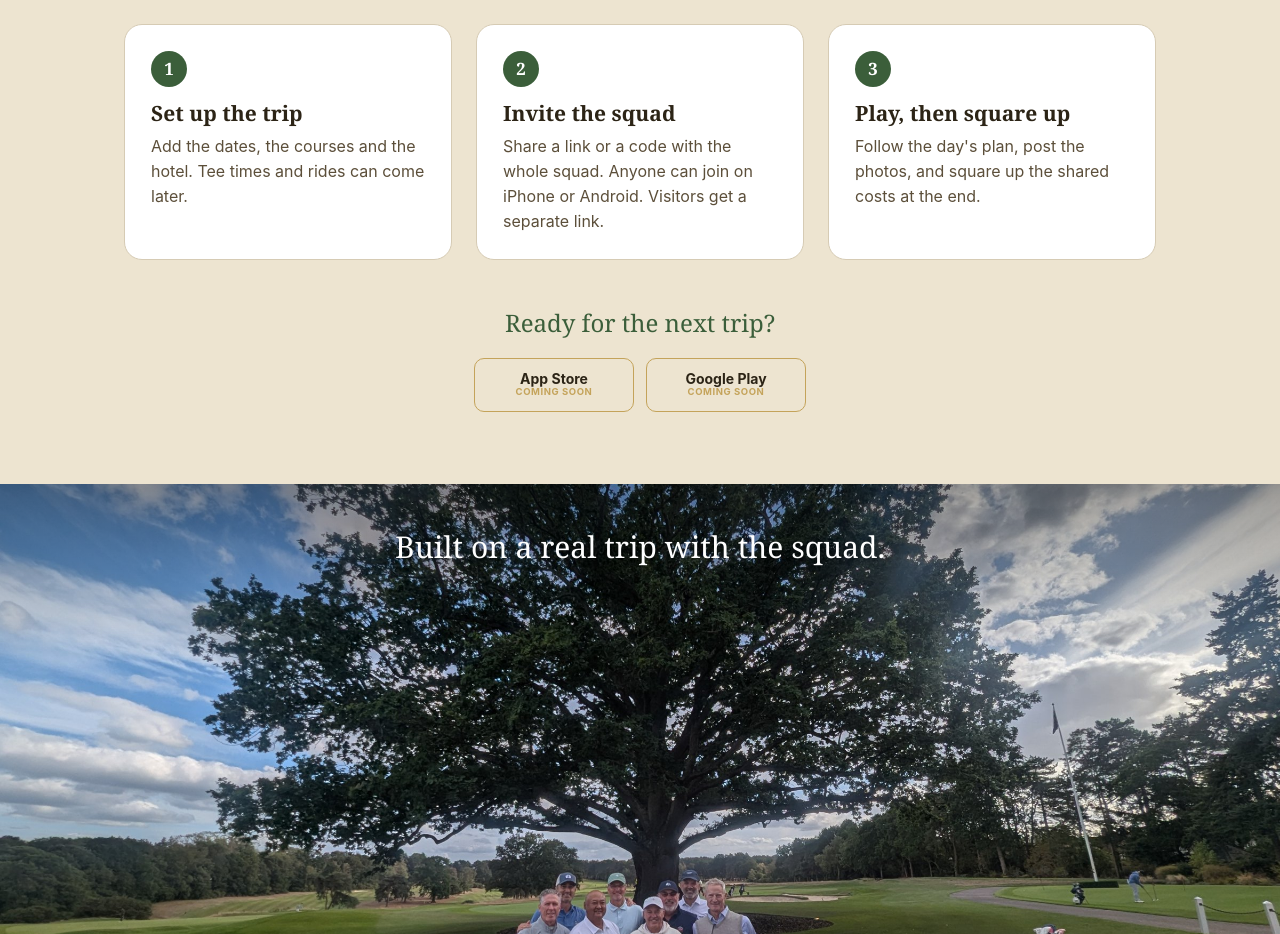
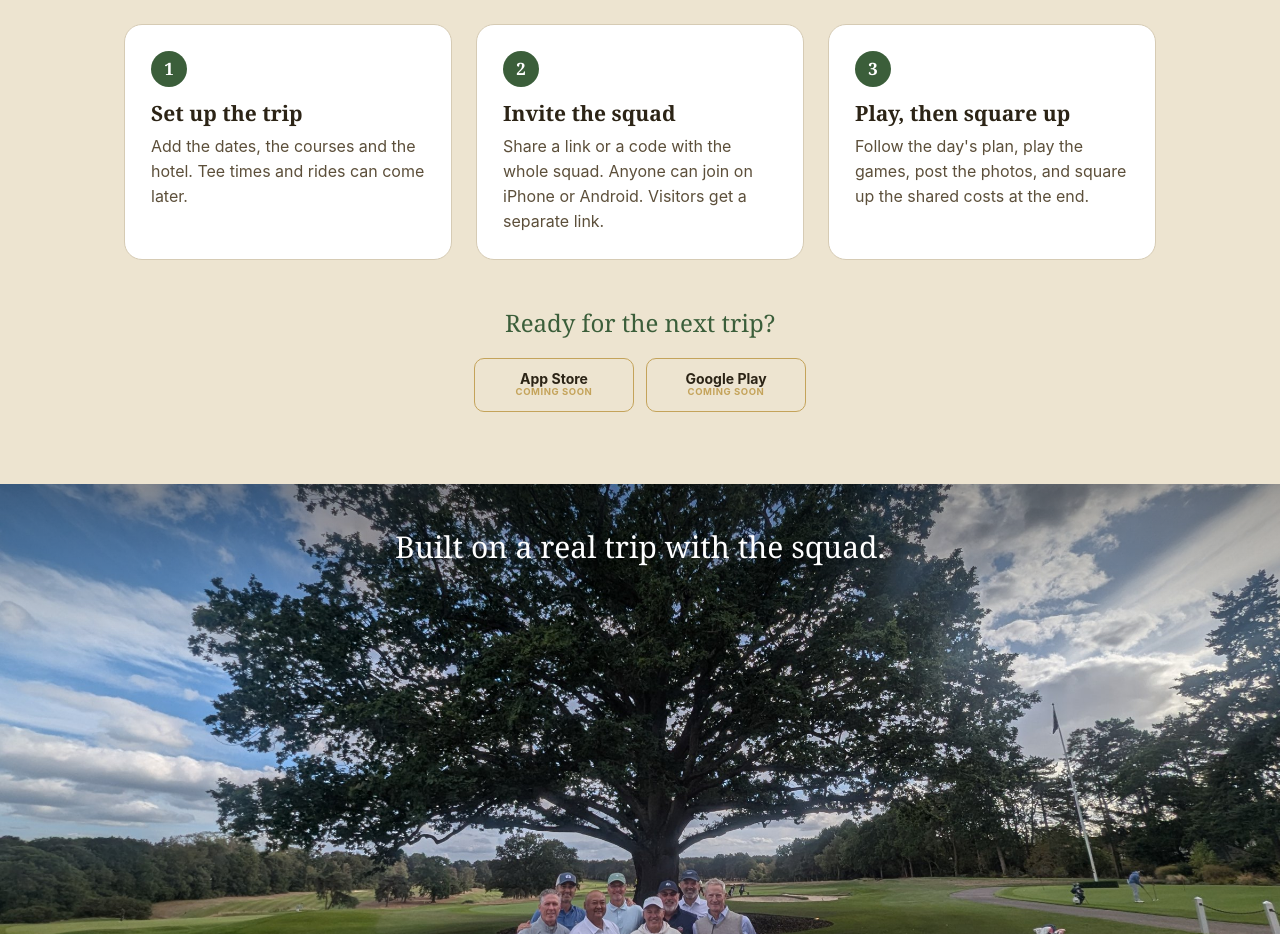
Before and after one commit to bbrommer/dunesquad-site-preview, a plain HTML site: page index.html in a window 1280 px wide. Shown: the part 5020-5954 px from the top of the page. Drawn offline with Linux system fonts and the light colour scheme.

Commit message:
How it works step 3: play the games

```diff
--- a/index.html
+++ b/index.html
@@ -478,7 +478,7 @@ footer .brand img{width:32px;height:32px}
     <div class="steps">
       <div class="step"><div class="num">1</div><h3>Set up the trip</h3><p>Add the dates, the courses and the hotel. Tee times and rides can come later.</p></div>
       <div class="step"><div class="num">2</div><h3>Invite the squad</h3><p>Share a link or a code with the whole squad. Anyone can join on iPhone or Android. Visitors get a separate link.</p></div>
-      <div class="step"><div class="num">3</div><h3>Play, then square up</h3><p>Follow the day's plan, post the photos, and square up the shared costs at the end.</p></div>
+      <div class="step"><div class="num">3</div><h3>Play, then square up</h3><p>Follow the day's plan, play the games, post the photos, and square up the shared costs at the end.</p></div>
     </div>
     <div class="mid-cta">
       <p>Ready for the next trip?</p>
```
